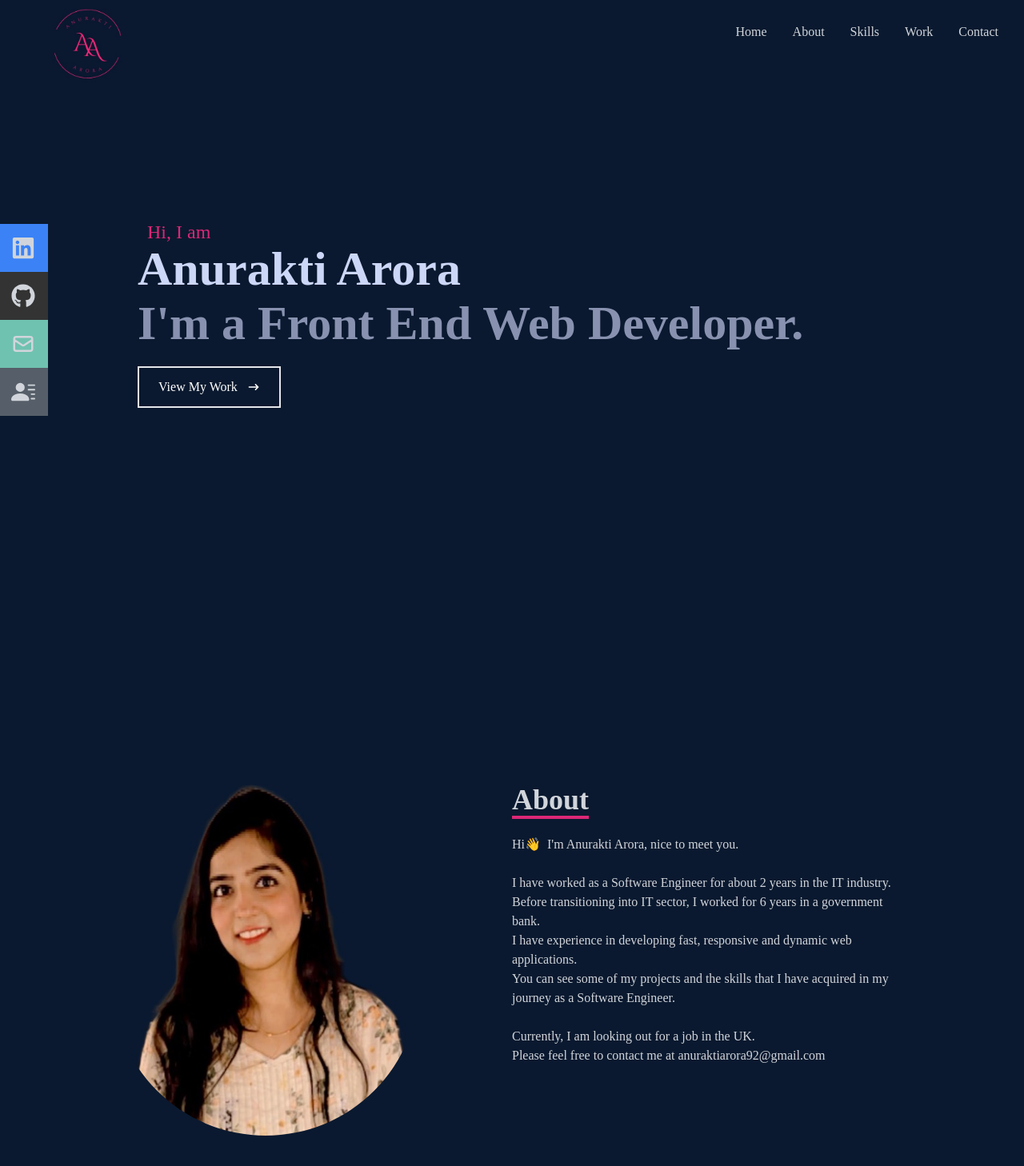
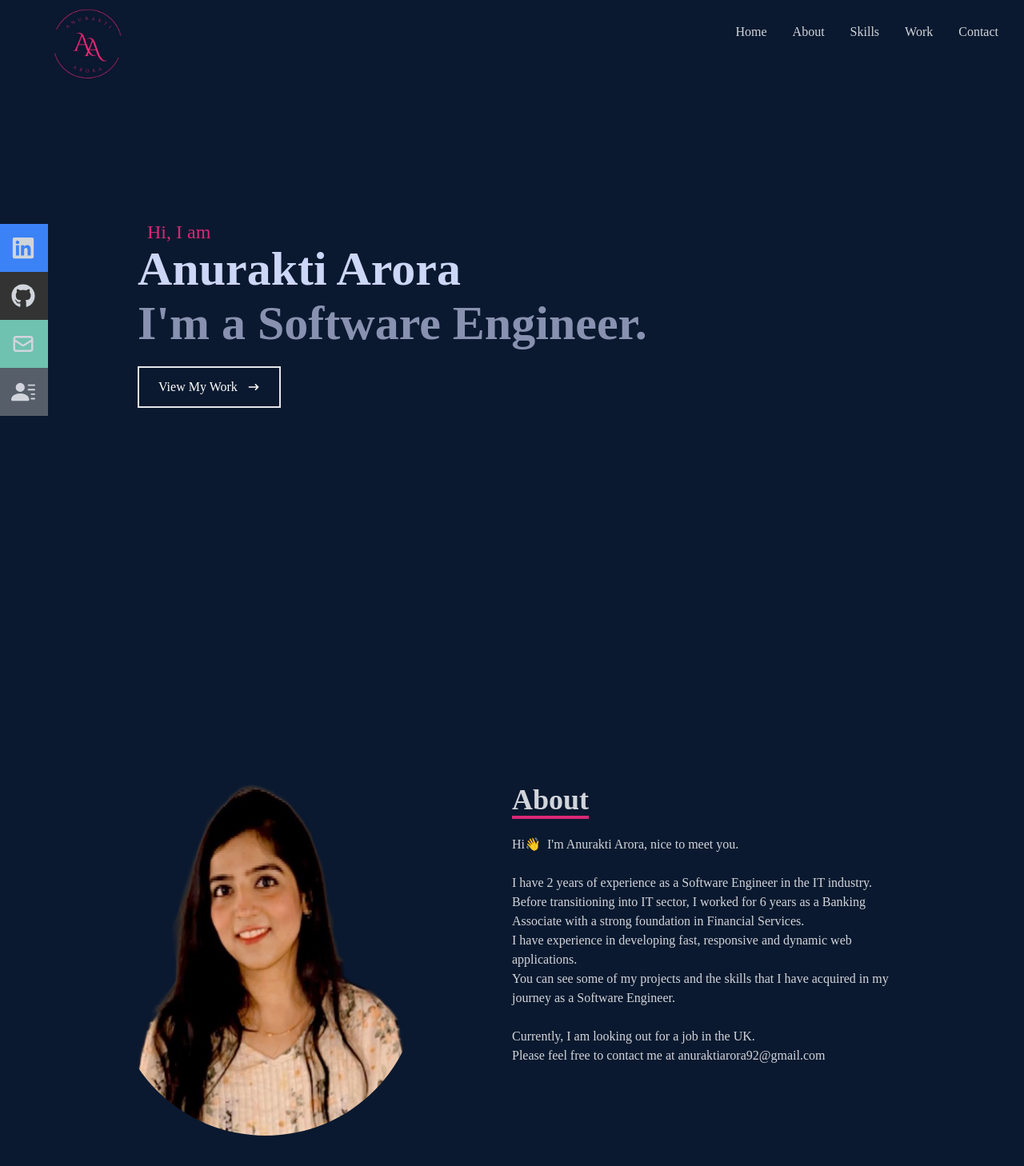
Before and after one commit to sathvikavarma/portfolio, a React (Create React App) app: page / in a window 1280 px wide. Shown: the top 1458 px of the page at 80% size. Built offline with nearby package versions, Linux system fonts and the light colour scheme.

Commit message:
about changes

```diff
--- a/src/components/About.js
+++ b/src/components/About.js
@@ -18,13 +18,13 @@ const About = () => {
             </p>
             <br></br>
             <p>
-              I have worked as a Software Engineer for about 2 years in the IT
+              I have 2 years of experience as a Software Engineer in the IT
               industry.
               {/* <a className="text-pink-600">
               </a> */}
               <br></br>
-              Before transitioning into IT sector, I worked for 6 years in a
-              government bank.
+              Before transitioning into IT sector, I worked for 6 years as a
+              Banking Associate with a strong foundation in Financial Services.
               <br></br>I have experience in developing fast, responsive and
               dynamic web applications.
               <br></br>
--- a/src/components/Home.js
+++ b/src/components/Home.js
@@ -10,7 +10,7 @@ const Home = () => {
           Anurakti Arora
         </h1>
         <h2 className="text-4xl sm:text-6xl font-bold text-[#8892b0] my-2">
-          I'm a Front End Web Developer.
+          I'm a Software Engineer.
         </h2>
         <div>
           <Link to="work" smooth={true} duration={500}>
```
